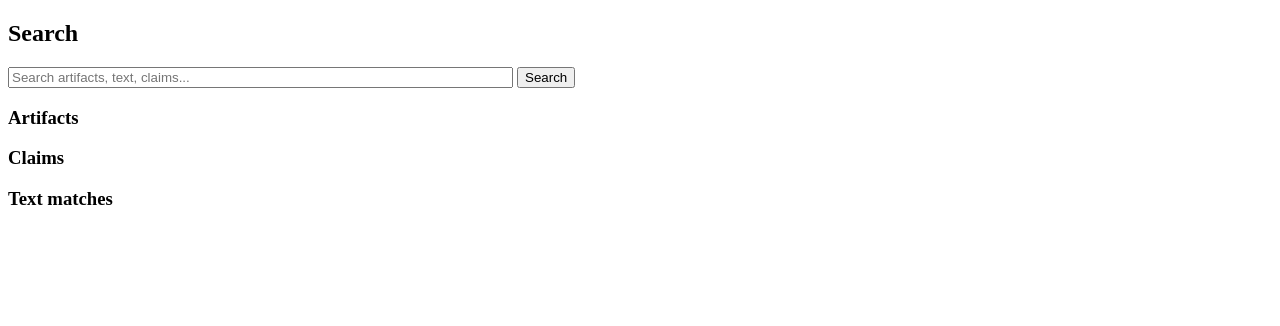
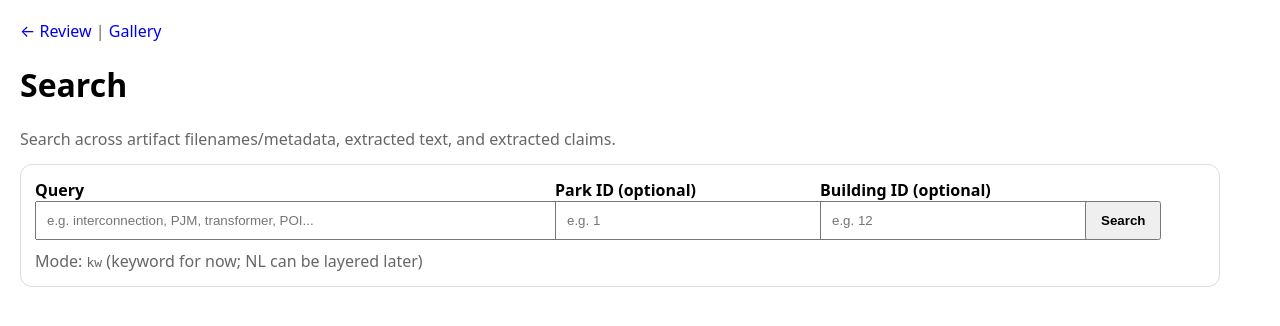
Before and after one commit to AengusMcGuinness/Powertown-MVP-rework, a FastAPI app: page /ui/search in a window 1280 px wide. Shown: the top 326 px of the page. Run offline with FastAPI, Linux system fonts and the light colour scheme.

Commit message:
Created new page for search

```diff
--- a/backend/app/templates/search.html
+++ b/backend/app/templates/search.html
@@ -1,33 +1,159 @@
 <!doctype html>
 <html>
+  <head>
+    <meta charset="utf-8" />
+    <title>Search</title>
+    <meta name="viewport" content="width=device-width, initial-scale=1" />
+    <style>
+      body { font-family: system-ui, -apple-system, Segoe UI, Roboto, sans-serif; margin: 20px; max-width: 1200px; }
+      .muted { color: #666; }
+      .card { border: 1px solid #ddd; border-radius: 12px; padding: 14px; margin-top: 14px; }
+      .row { display: grid; grid-template-columns: 2fr 1fr 1fr 120px; gap: 10px; }
+      @media (max-width: 900px) { .row { grid-template-columns: 1fr; } }
+      input, select { padding: 10px; width: 100%; }
+      button { padding: 10px 14px; font-weight: 600; }
+      a { text-decoration: none; }
+      .pill { display:inline-block; padding: 2px 8px; border-radius: 999px; background:#f2f2f2; font-size: 12px; margin-right: 6px; }
+      .hit { margin-top: 10px; padding-top: 10px; border-top: 1px solid #eee; }
+      mark { background: #fff3b0; padding: 0 2px; border-radius: 4px; }
+      .snippet { background: #f7f7f7; padding: 10px; border-radius: 10px; margin-top: 8px; }
+      .actions { display:flex; gap:10px; flex-wrap: wrap; margin-top: 8px; }
+      .h2 { font-size: 18px; margin: 0; }
+    </style>
+  </head>
   <body>
-    <h2>Search</h2>
-    <form method="get">
-      <input name="q" value="{{ q }}" placeholder="Search artifacts, text, claims..." size="60"/>
-      <button type="submit">Search</button>
+    <p>
+      <a href="/review">← Review</a>
+      <span class="muted"> | </span>
+      <a href="/ui/artifacts">Gallery</a>
+    </p>
+
+    <h1>Search</h1>
+    <div class="muted">Search across artifact filenames/metadata, extracted text, and extracted claims.</div>
+
+    <form method="get" action="/ui/search" class="card">
+      <div class="row">
+        <div>
+          <label><strong>Query</strong></label>
+          <input name="q" value="{{ q }}" placeholder="e.g. interconnection, PJM, transformer, POI..." />
+        </div>
+        <div>
+          <label><strong>Park ID (optional)</strong></label>
+          <input name="park_id" value="{{ park_id or '' }}" placeholder="e.g. 1" />
+        </div>
+        <div>
+          <label><strong>Building ID (optional)</strong></label>
+          <input name="building_id" value="{{ building_id or '' }}" placeholder="e.g. 12" />
+        </div>
+        <div style="align-self:end;">
+          <button type="submit">Search</button>
+        </div>
+      </div>
+      <div class="muted" style="margin-top:10px;">
+        Mode: <code>{{ mode }}</code> (keyword for now; NL can be layered later)
+      </div>
     </form>
 
-    {% if results %}
-      <h3>Artifacts</h3>
-      <ul>
-        {% for a in results.artifacts %}
-          <li>#{{a.id}} ({{a.kind}}) {{a.filename}} — {{a.storage_path}}</li>
-        {% endfor %}
-      </ul>
+    {% if q %}
+      <!-- Artifact metadata hits -->
+      <div class="card">
+        <h2 class="h2">Artifacts</h2>
+        {% if results.artifact_matches|length == 0 %}
+          <div class="muted">No artifact metadata matches.</div>
+        {% else %}
+          {% for a in results.artifact_matches %}
+            <div class="hit">
+              <div>
+                <span class="pill">#{{ a.id }}</span>
+                <span class="pill">{{ a.kind }}</span>
+                {% if a.building_id %}<span class="pill">bldg {{ a.building_id }}</span>{% endif %}
+              </div>
+              <div style="margin-top:6px;">
+                <strong>{{ a.original_filename or "(text artifact)" }}</strong>
+              </div>
+              <div class="actions">
+                <a href="/ui/artifacts/{{ a.id }}">Details</a>
+                {% if a.storage_path %}<a href="{{ a.storage_path }}" target="_blank">Open file</a>{% endif %}
+              </div>
+            </div>
+          {% endfor %}
+        {% endif %}
+      </div>
 
-      <h3>Claims</h3>
-      <ul>
-        {% for c in results.claims %}
-          <li>artifact {{c.artifact_id}} — <b>{{c.field_key}}</b> = {{c.value}} ({{c.confidence}})</li>
-        {% endfor %}
-      </ul>
+      <!-- Claim hits -->
+      <div class="card">
+        <h2 class="h2">Claims</h2>
+        {% if results.claim_matches|length == 0 %}
+          <div class="muted">No claim matches.</div>
+        {% else %}
+          {% for row in results.claim_matches %}
+            {% set c = row.claim %}
+            {% set a = row.artifact %}
+            <div class="hit">
+              <div>
+                {% if a %}
+                  <span class="pill">artifact #{{ a.id }}</span>
+                  <span class="pill">{{ a.kind }}</span>
+                {% else %}
+                  <span class="pill">artifact #{{ c.artifact_id }}</span>
+                {% endif %}
+                <span class="pill">conf {{ "%.2f"|format(c.confidence or 0) }}</span>
+              </div>
+              <div style="margin-top:6px;">
+                <code>{{ c.field_key }}</code>
+                <span class="muted">→</span>
+                <code>{{ c.value_json }}</code>
+                {% if c.unit %}<span class="muted">({{ c.unit }})</span>{% endif %}
+              </div>
+              <div class="actions">
+                <a href="/ui/artifacts/{{ c.artifact_id }}">Details</a>
+              </div>
+            </div>
+          {% endfor %}
+        {% endif %}
+      </div>
 
-      <h3>Text matches</h3>
-      <ul>
-        {% for s in results.segments %}
-          <li>artifact {{s.artifact_id}} seg {{s.segment_index}} — {{s.snippet}}</li>
-        {% endfor %}
-      </ul>
+      <!-- Text matches grouped by artifact -->
+      <div class="card">
+        <h2 class="h2">Text matches</h2>
+        {% if results.text_groups|length == 0 %}
+          <div class="muted">No extracted text matches.</div>
+        {% else %}
+          {% for g in results.text_groups %}
+            {% set a = g.artifact %}
+            <div class="hit">
+              <div>
+                <span class="pill">#{{ a.id }}</span>
+                <span class="pill">{{ a.kind }}</span>
+                {% if a.building_id %}<span class="pill">bldg {{ a.building_id }}</span>{% endif %}
+              </div>
+              <div style="margin-top:6px;">
+                <strong>{{ a.original_filename or "(text artifact)" }}</strong>
+              </div>
+
+              {% for m in g.matches %}
+                <div class="snippet">
+                  <div class="muted" style="margin-bottom:6px;">
+                    <a href="/ui/artifacts/{{ a.id }}#seg-{{ m.segment_index }}">View in document</a>
+                  </div>
+                  <div>{{ m.snippet_html|safe }}</div>
+                </div>
+              {% endfor %}
+
+              {% if g.more_count > 0 %}
+                <div class="muted" style="margin-top:8px;">
+                  + {{ g.more_count }} more matching segment(s) for this artifact (showing top 3)
+                </div>
+              {% endif %}
+
+              <div class="actions">
+                <a href="/ui/artifacts/{{ a.id }}">Details</a>
+                {% if a.storage_path %}<a href="{{ a.storage_path }}" target="_blank">Open file</a>{% endif %}
+              </div>
+            </div>
+          {% endfor %}
+        {% endif %}
+      </div>
     {% endif %}
   </body>
 </html>
```
